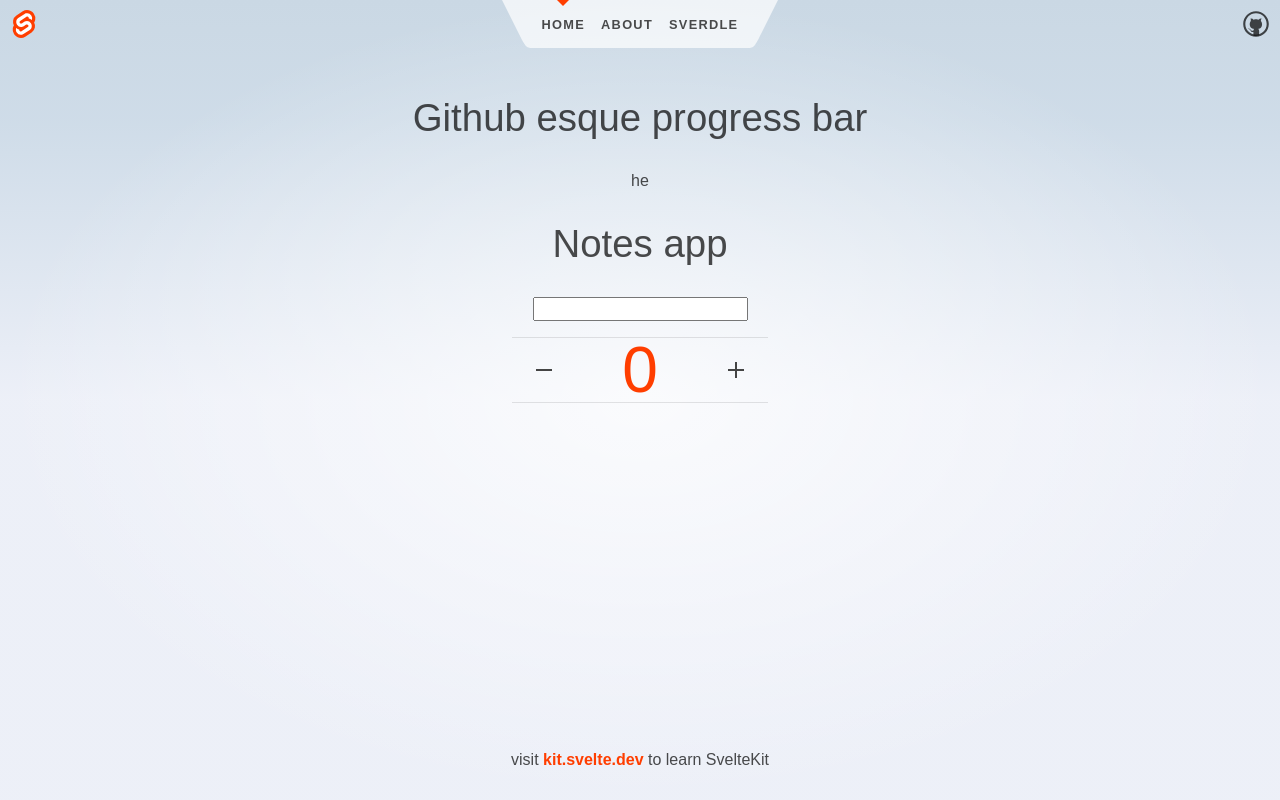
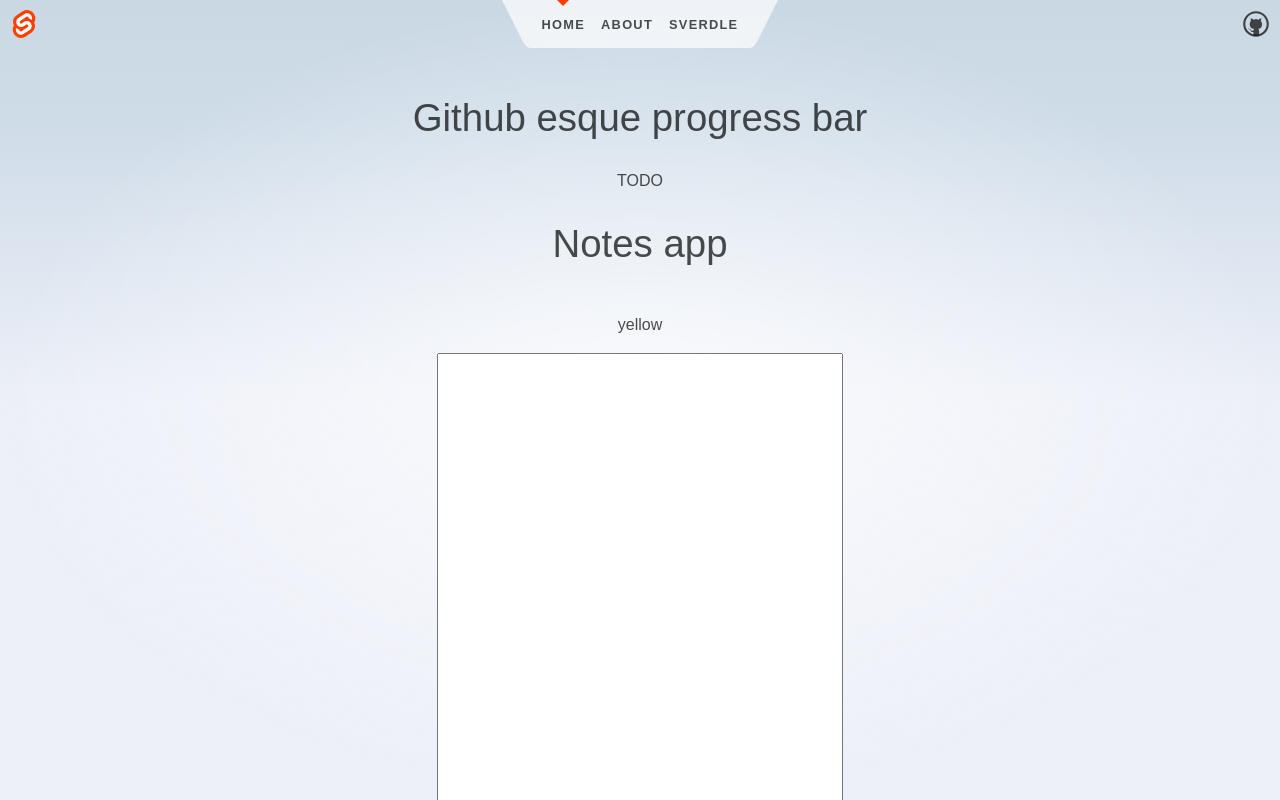
Before and after one commit to Clawber/journale, a SvelteKit app: page / in a window 1280 px wide. Shown: the top 800 px of the page. Built offline with nearby package versions, Linux system fonts and the light colour scheme.

Commit message:
Added textarea for the notes. Disabled default tab behavior

```diff
--- a/src/routes/+page.svelte
+++ b/src/routes/+page.svelte
@@ -2,6 +2,30 @@
 	import Counter from './Counter.svelte';
 	import welcome from '$lib/images/svelte-welcome.webp';
 	import welcome_fallback from '$lib/images/svelte-welcome.png';
+
+	let TodoText = "yellow"
+
+
+	const saveTodo = (e) => {
+		// save todo text
+		TodoText = "d lsfkjsdlkfj dslksf"
+	}
+
+	function onKeyDown(e) {
+		if (e.key === "Tab") {
+
+			e.preventDefault();
+			const textarea = e.target;
+      const selectionStart = textarea.selectionStart;
+      const selectionEnd = textarea.selectionEnd;
+      const value = textarea.value;
+      const newValue = value.substring(0, selectionStart) + '\t' + value.substring(selectionEnd);
+      textarea.value = newValue;
+      textarea.selectionStart = textarea.selectionEnd = selectionStart + 1;
+		}
+		// console.log("Hello");
+	}
+
 </script>
 
 <svelte:head>
@@ -14,14 +38,16 @@
 		Github esque progress bar
 	</h1>
 	<div class="github-tracking">
-		he
+		TODO
 	</div>
 
 	<h1>
 		Notes app
 	</h1>
-
-	<input type="text" name="myInput">
+	<p>{TodoText}</p>
+	<!-- <input type="text" class="TodoInput" name="myInput" on:input={handleTodoInput} > -->
+	<textarea name="" class="TodoInput" cols="30" rows="10" on:keydown={onKeyDown}></textarea>
+	<button on:click={saveTodo} >save</button>
 
 
 
@@ -31,6 +57,11 @@
 </section>
 
 <style>
+	.TodoInput {
+		height: 100vh;
+		width: 50vh;
+	}
+
 	section {
 		display: flex;
 		flex-direction: column;
```
Also changed, not shown: src/lib/images/store/TodoStore.js (+14 -0 lines), 1 other file (tests, documents, lock files or other folders).
